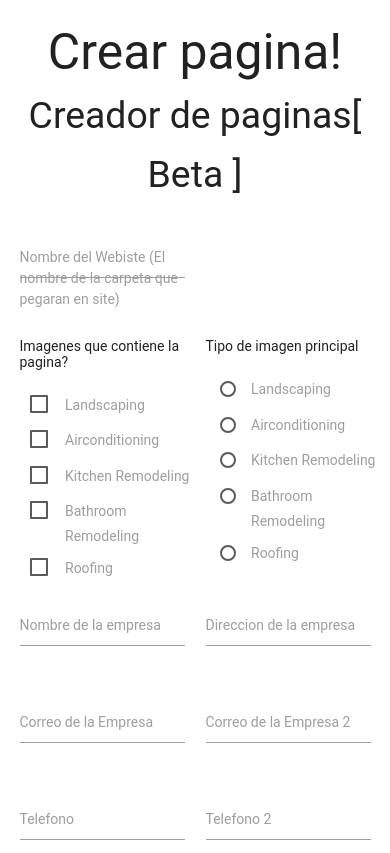
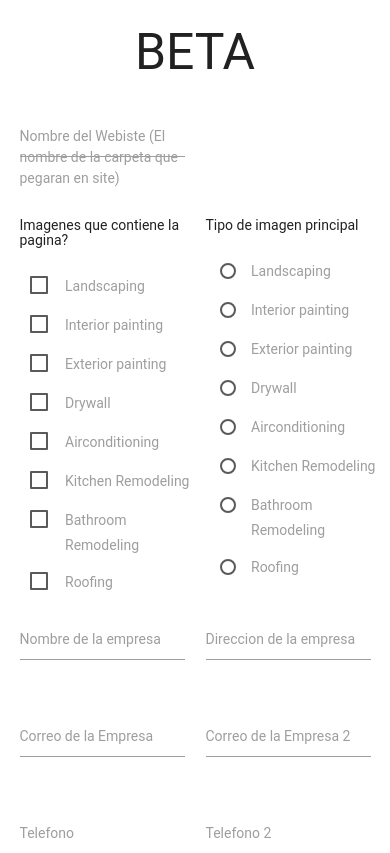
Before and after one commit to glacayo/websitecreator, a PHP site: page / in a window 390 px wide. Shown: the top 853 px of the page. Run offline with PHP 8.4, Linux system fonts and the light colour scheme; some libraries are stand-ins or nearby versions; some web fonts are replaced.

Commit message:
Se corrigio un error al escribir la descripcion de los servicios, se corrigio un error que estaba ocurriendo a la hora de copiar la imagen de banner mobile, se agrego al git ignore los archivos de imagenes jpg y png para evitar subir al repositorio una acantidad de imagens exagerada, tambien se agregaron mas directorios de imagenes

```diff
--- a/function.php
+++ b/function.php
@@ -4,6 +4,7 @@
 $urls_themes = array(
 	'stability' => array('images/slider/','images/portfolio/','images/elements') ,
 	'solarize' => array('images/slider/','images/portfolio/','images/elements') ,
+	'dart' => array('images/slider/','images/portfolio/','images/elements') ,
 	);
 
 
@@ -113,7 +114,7 @@ function ImagenesBanner($CategoriaElements, $dst, $template)
 {
 	global $urls_themes;
 	$ImagesForCopy = array();
-	$rutaIamges = 'images/elements/'. sluggify($CategoriaElements).'/';
+	$rutaIamges = 'images/banner-mobile/'. sluggify($CategoriaElements).'/';
 	$total_imagenes = count(glob($rutaIamges.'{*.jpg}',GLOB_BRACE));
 	$numero_imges = rand(1, $total_imagenes);
 	$ImagesForCopy = $rutaIamges . $numero_imges . '.jpg';
@@ -139,5 +140,4 @@ function sluggify($url)
 
     return $url;
 }
-
 ?>
--- a/index.php
+++ b/index.php
@@ -20,7 +20,7 @@
 	<div class="container">
 		<div class="row">
 			<div class="col s12">
-				<h2 class="center">Crear pagina! <small> <br> Creador de paginas[ Beta ]</h2>
+				<h2 class="center">BETA</h2>
 			</div>
 		    <form action="websiteCreator.php" method="POST" class="col s12" enctype="multipart/form-data">
 		      <div class="row">
@@ -32,6 +32,7 @@
 				  <select class="browser-default" name="template">
 				    <option value="" disabled selected>Elige un tema</option>
 				    <option value="stability">Stability</option>
+				    <option value="dart">Dart</option>
 				  </select>
 				  </div>
 		      </div>
@@ -42,6 +43,18 @@
 				    <p>
 				      <input type="checkbox" name="landscaping" id="landscaping" />
 				      <label for="landscaping">Landscaping</label>
+				    </p>
+				    <p>
+				      <input type="checkbox" name="interior-painting" id="interior-painting" />
+				      <label for="interior-painting">Interior painting</label>
+				    </p>
+				    <p>
+				      <input type="checkbox" name="exterior-painting" id="exterior-painting" />
+				      <label for="exterior-painting">Exterior painting</label>
+				    </p>
+				    <p>
+				      <input type="checkbox" name="drywall" id="drywall" />
+				      <label for="drywall">Drywall</label>
 				    </p>
 				    <p>
 				      <input type="checkbox" name="airconditioning" id="airconditioning" />
@@ -65,6 +78,18 @@
 				    <p>
 				      <input name="radioGroup" type="radio" id="radioLandscaping" value="landscaping" />
 				      <label for="radioLandscaping">Landscaping</label>
+				    </p>
+				    <p>
+				      <input type="radio" name="radioGroup" id="radiointerior-painting" value="interior-painting"/>
+				      <label for="radiointerior-painting">Interior painting</label>
+				    </p>
+				    <p>
+				      <input type="radio" name="radioGroup" id="radioexterior-painting" value="exterior-painting"/>
+				      <label for="radioexterior-painting">Exterior painting</label>
+				    </p>
+				    <p>
+				      <input type="radio" name="radioGroup" id="radioDrywall" value="drywall"/>
+				      <label for="radioDrywall">Drywall</label>
 				    </p>
 				    <p>
 				      <input name="radioGroup" type="radio" id="radioAirconditioning" value="airconditioning" />
```
Also changed, not shown: websiteCreator.php (+11 -8 lines), images/elements/interior-painting/index.html (added), images/portfolio/drywall/index.html (added), images/portfolio/exterior-painting/full/index.html (added), images/portfolio/exterior-painting/index.html (added), images/portfolio/exterior-painting/min/index.html (added), images/portfolio/interior-painting/full/index.html (added), images/portfolio/interior-painting/index.html (added), images/portfolio/interior-painting/min/index.html (added), images/slider/dart/index.html (added), images/slider/dart/landscaping/index.html (added), images/slider/solarize/landscaping/index.html (added), images/slider/stability/interior-painting/index.html (added), 1 other file.
